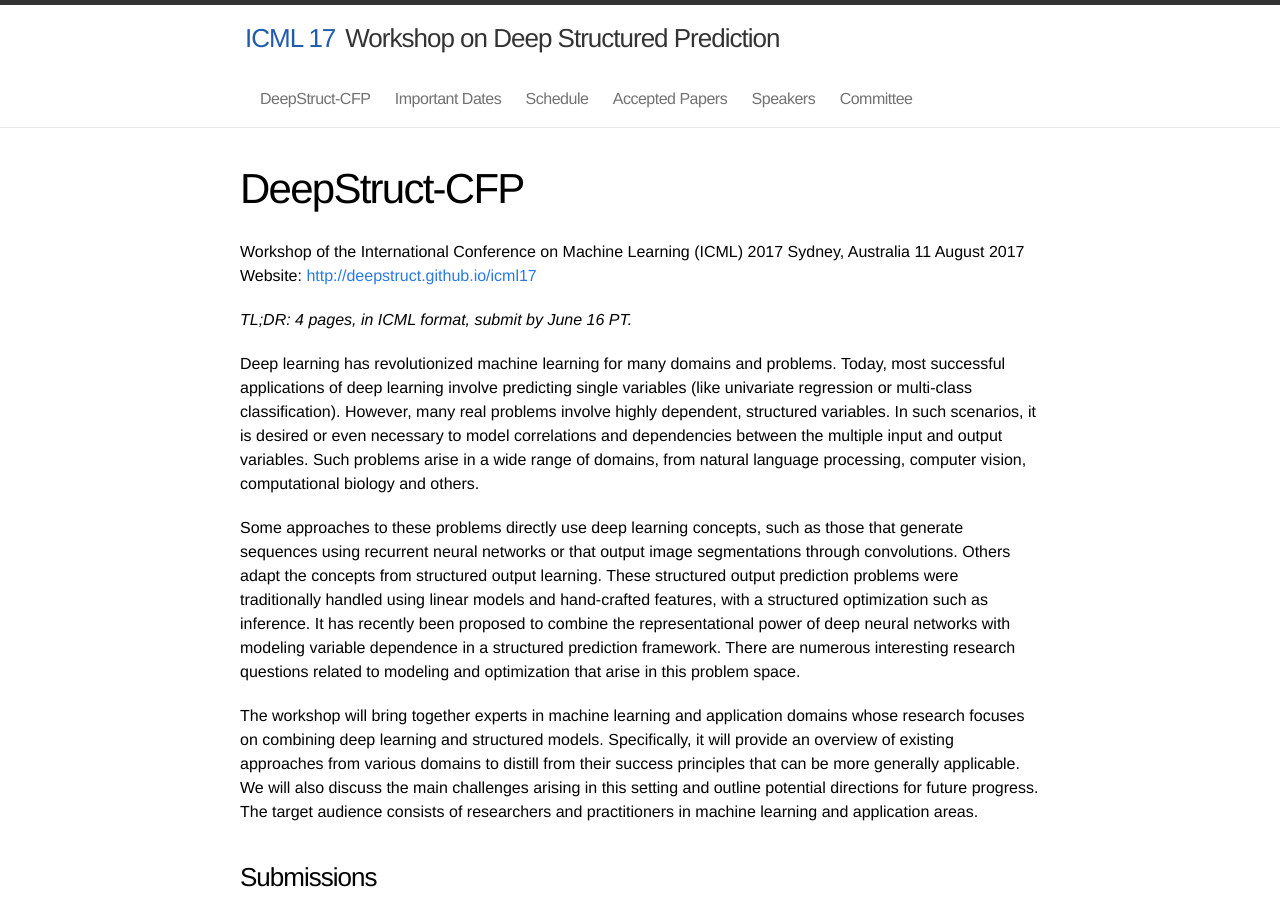
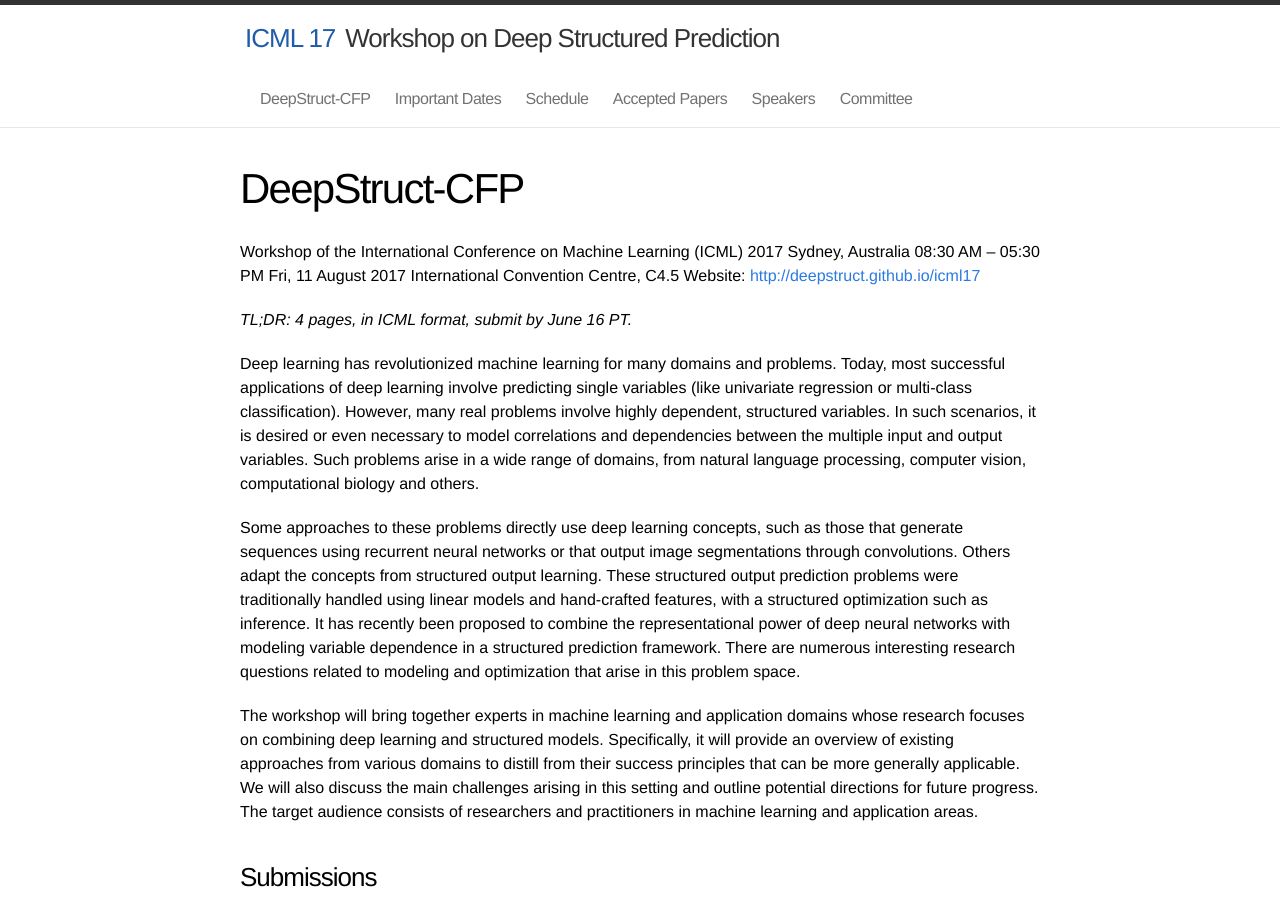
Before and after one commit to deepstruct/deepstruct.github.io, a Jekyll site: the page built from ICML17/1_cfp.md, in a window 1280 px wide and 900 px high. Built offline with Jekyll 4.4.1, drawn with Linux system fonts in a browser that asks for light colours.

Commit message:
Update 1_cfp.md

```diff
--- a/ICML17/1_cfp.md
+++ b/ICML17/1_cfp.md
@@ -8,7 +8,8 @@
 
 Workshop of the International Conference on Machine Learning (ICML) 2017
 Sydney, Australia
-11 August 2017
+08:30 AM -- 05:30 PM Fri, 11 August 2017
+International Convention Centre, C4.5
 Website: [http://deepstruct.github.io/icml17](http://deepstruct.github.io/icml17)
 
 *TL;DR: 4 pages, in ICML format, submit by June 16 PT.*
```
